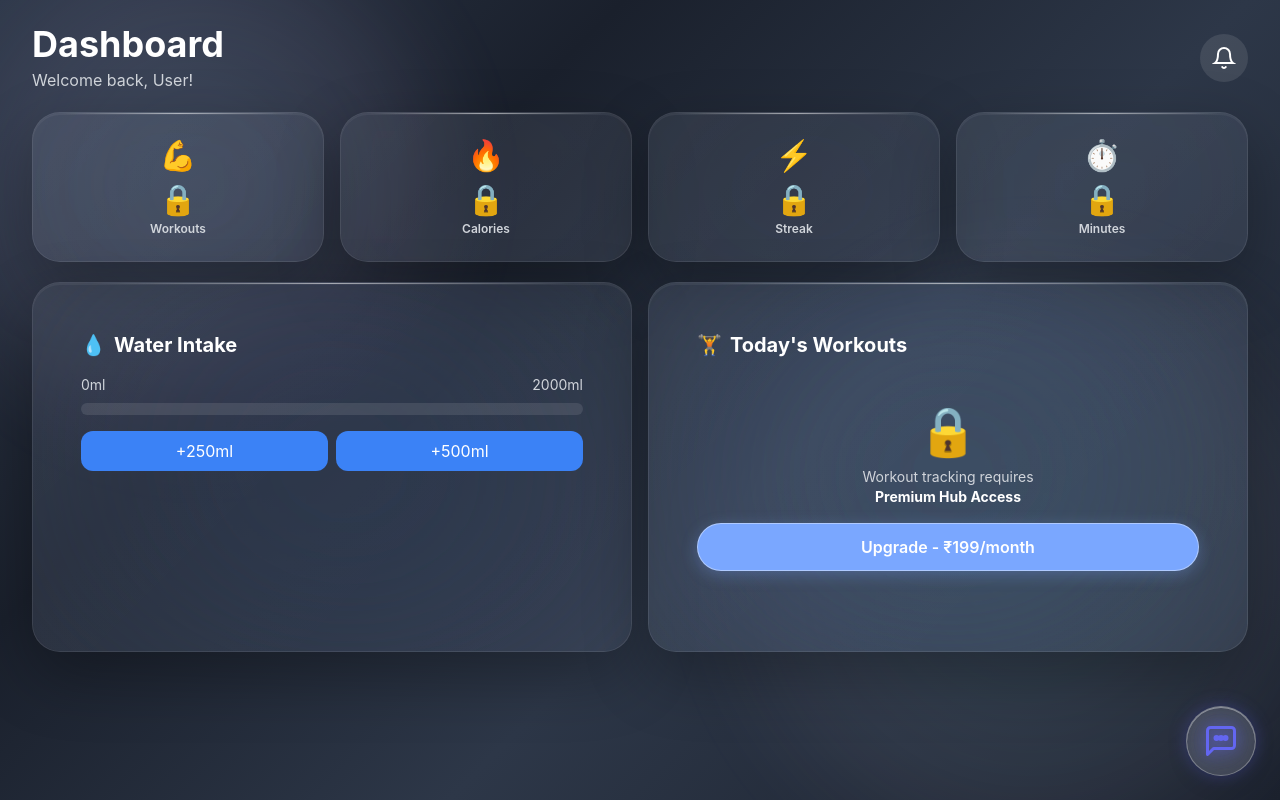
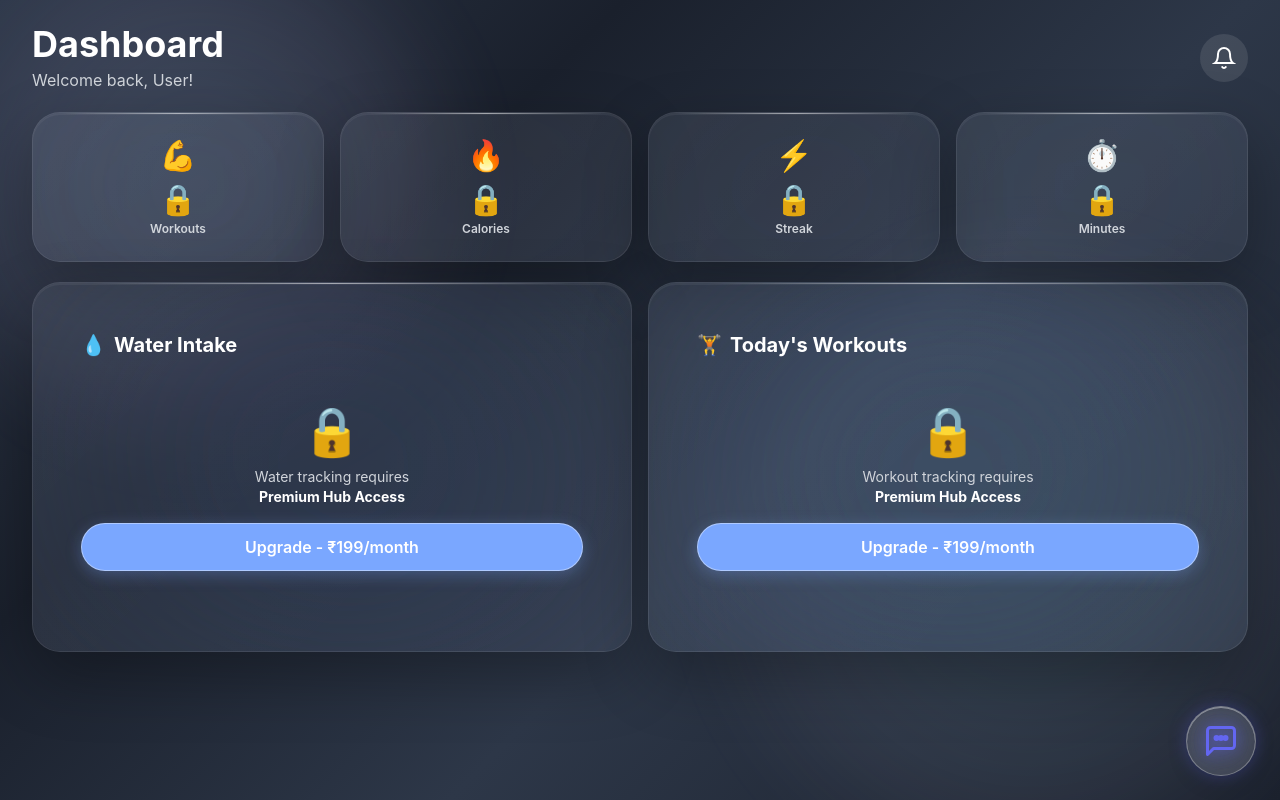
Before and after one commit to hritik7pandey/gym_fitness, a Next.js app: page /dashboard in a window 1280 px wide. Built offline with nearby package versions, Linux system fonts and the light colour scheme.

Commit message:
feat: Lock water intake behind Premium Hub Access
- Changed water-intake API to use hubAccessMiddleware
- Added hub access check with upgrade prompt in dashboard
- Water tracking now requires ₹199/month subscription
- Status code changed from 401 to 403 for consistency

```diff
--- a/src/app/api/user/water-intake/route.ts
+++ b/src/app/api/user/water-intake/route.ts
@@ -1,7 +1,7 @@
 import { NextRequest, NextResponse } from 'next/server';
 import dbConnect from '@/lib/mongodb';
 import User from '@/models/User';
-import { authMiddleware } from '@/lib/auth-middleware';
+import { hubAccessMiddleware } from '@/lib/auth-middleware';
 import mongoose from 'mongoose';
 
 // Water intake tracking with daily reset
@@ -16,9 +16,9 @@ const WaterLog = mongoose.models.WaterLog || mongoose.model('WaterLog', WaterLog
 // POST /api/user/water-intake
 export async function POST(request: NextRequest) {
   try {
-    const decoded = authMiddleware(request);
+    const decoded = await hubAccessMiddleware(request);
     if ('error' in decoded) {
-      return NextResponse.json({ success: false, message: decoded.error }, { status: 401 });
+      return NextResponse.json({ success: false, message: decoded.error }, { status: 403 });
     }
 
     await dbConnect();
@@ -78,9 +78,9 @@ export async function POST(request: NextRequest) {
 // GET /api/user/water-intake
 export async function GET(request: NextRequest) {
   try {
-    const decoded = authMiddleware(request);
+    const decoded = await hubAccessMiddleware(request);
     if ('error' in decoded) {
-      return NextResponse.json({ success: false, message: decoded.error }, { status: 401 });
+      return NextResponse.json({ success: false, message: decoded.error }, { status: 403 });
     }
 
     await dbConnect();
--- a/src/app/dashboard/page.tsx
+++ b/src/app/dashboard/page.tsx
@@ -263,13 +263,15 @@ export default function UserDashboard() {
         )}
 
         <div className="grid grid-cols-1 lg:grid-cols-2 gap-4">
-          {/* Water Intake - Free for all users */}
+          {/* Water Intake - Premium Hub Access Required */}
           <AnimatedGlassCard delay={0.3}>
             <div className="p-6">
               <h3 className="text-xl font-bold text-white mb-4 flex items-center gap-2">
                 <span>💧</span>
                 Water Intake
               </h3>
+              {hasHubAccess ? (
+                <>
                   <div className="mb-4">
                     <div className="flex justify-between text-sm mb-2">
                       <span className="text-gray-300">{waterIntake}ml</span>
@@ -296,6 +298,23 @@ export default function UserDashboard() {
                       +500ml
                     </button>
                   </div>
+                </>
+              ) : (
+                <div className="text-center py-8">
+                  <div className="text-5xl mb-3">🔒</div>
+                  <p className="text-gray-300 mb-4 text-sm">
+                    Water tracking requires<br />
+                    <strong className="text-white">Premium Hub Access</strong>
+                  </p>
+                  <MotionButton
+                    variant="primary"
+                    onClick={() => router.push('/settings?tab=membership')}
+                    className="w-full"
+                  >
+                    Upgrade - ₹199/month
+                  </MotionButton>
+                </div>
+              )}
             </div>
           </AnimatedGlassCard>
 
```
Lines whose indentation alone changed are shown as unchanged.
